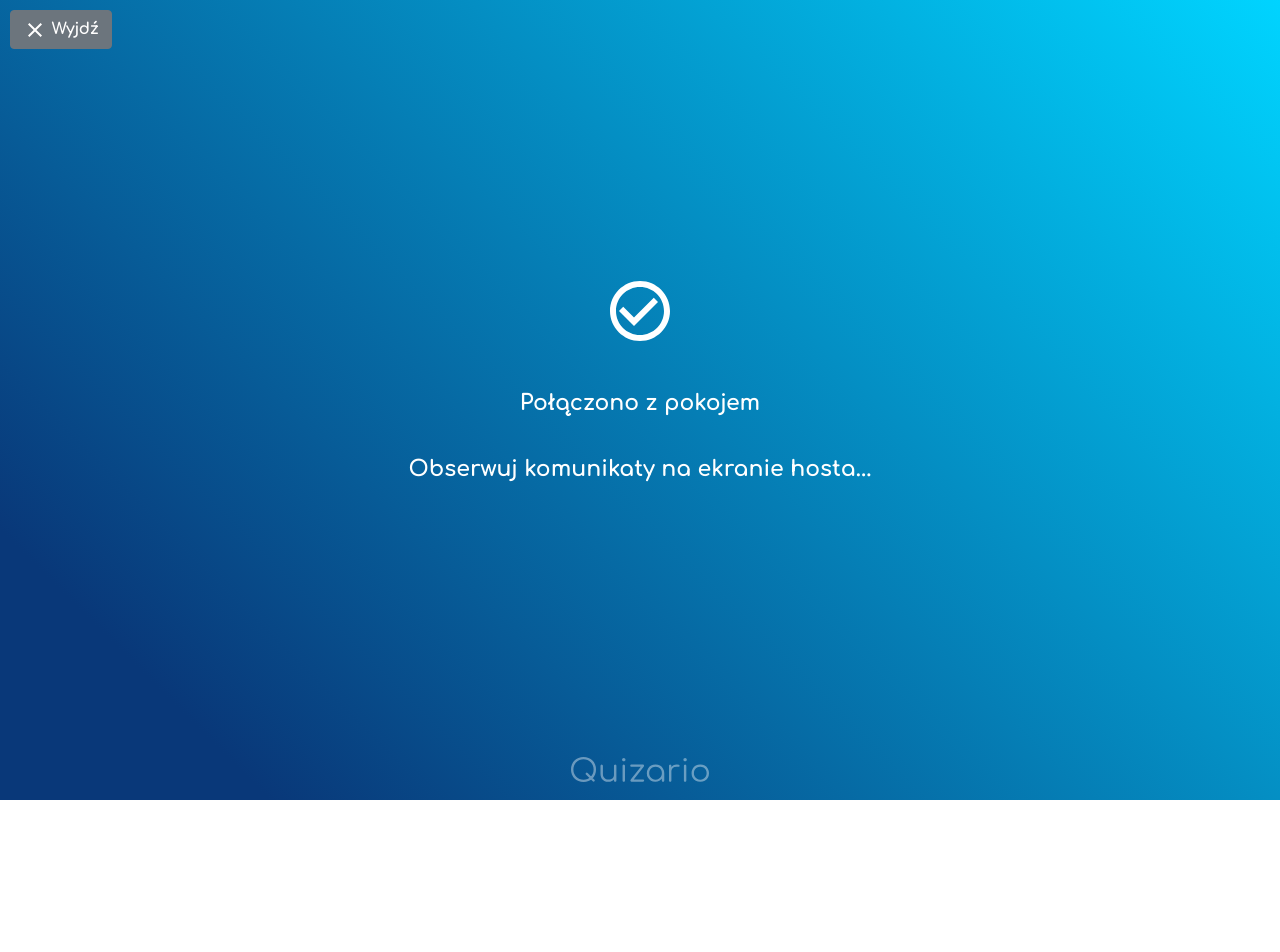
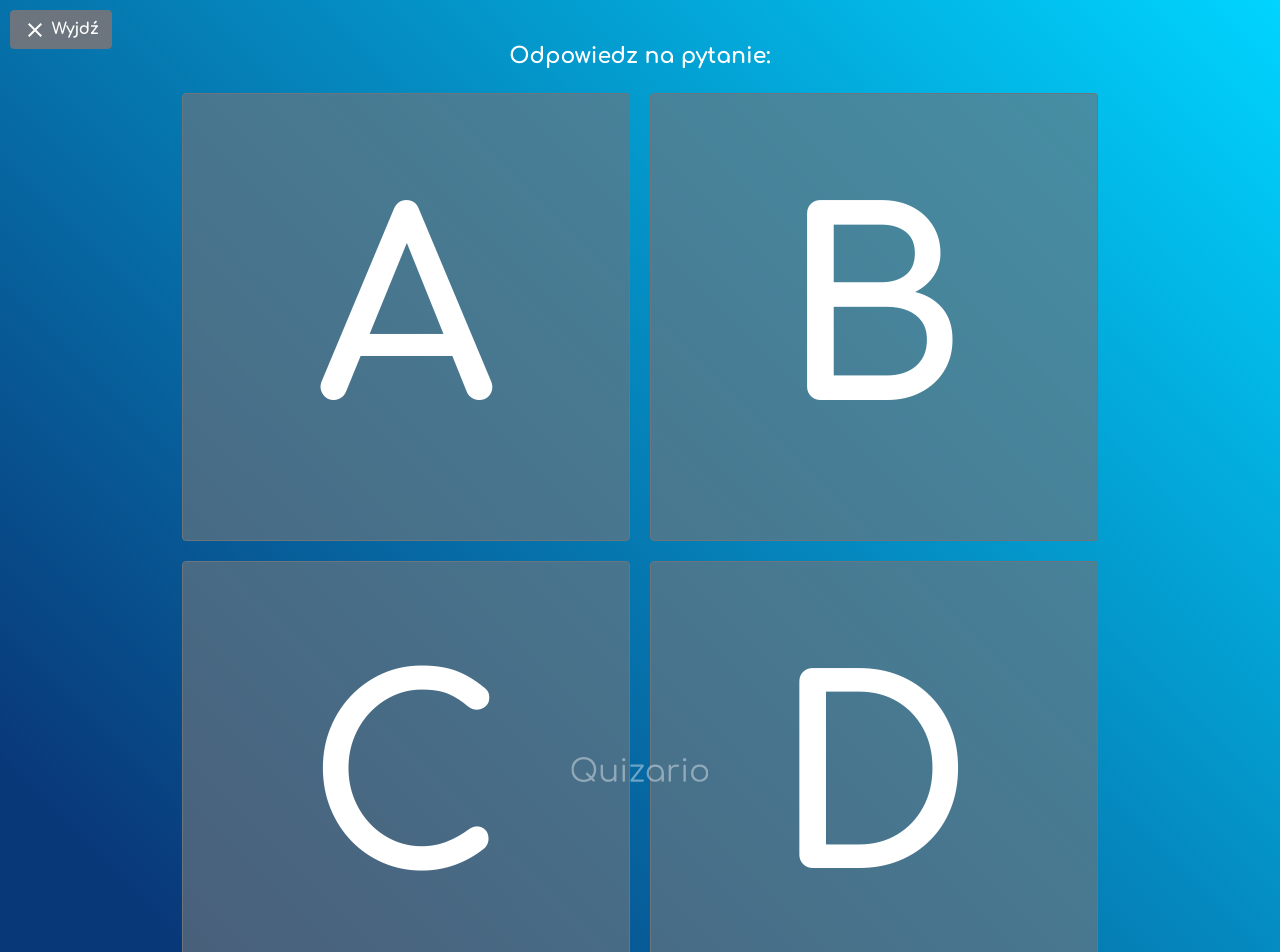
Before and after one commit to adan2013/Quizario, a React (Create React App) app in the folder client/: page /#/player in a window 1280 px wide. Shown: the top 952 px of the page. Before the commit the page ends 800 px from the top, so only its background shows below. Built offline with nearby package versions, Linux system fonts and the light colour scheme; no server answers.

Commit message:
question

```diff
--- a/client/src/components/CenterBox/CenterBox.css
+++ b/client/src/components/CenterBox/CenterBox.css
@@ -28,16 +28,16 @@
 }
 
 .cancel-btn {
-    position: absolute;
+    position: fixed;
     top: 10px;
     left: 10px;
 }
 
 .watermark-logo {
-    position: absolute;
-    left: 0;
+    position: fixed;
+    left: 50%;
     bottom: 0;
-    width: 100%;
+    transform: translate(-50%);
     text-align: center;
     padding-bottom: 14px;
     opacity: 0.4;
--- /dev/null
+++ b/client/src/views/player/Question.js
@@ -0,0 +1,75 @@
+import React, {Component} from 'react';
+import CenterBox from "../../components/CenterBox";
+import {Container, Col, Row, Button} from 'react-bootstrap'
+import {answerSelected} from "../../connection/config";
+
+class Question extends Component {
+    leftColumn = {
+        float: 'right'
+    };
+
+    keyboardStyle = {
+        display: 'block',
+        margin: '20px 10px',
+        height: '35vw',
+        width: '35vw',
+        fontSize: '20vw',
+        backgroundColor: 'rgba(108, 117, 125, .65)'
+    };
+
+    Keyboard = () => {
+        return(
+            <Row noGutters>
+                <Col sm={6} xs={6}>
+                    <div style={this.leftColumn}>
+                        <Button variant={"secondary"}
+                                style={this.keyboardStyle}
+                                onClick={() => this.selectAnswer(0)}>
+                            A
+                        </Button>
+                        <Button variant={"secondary"}
+                                style={this.keyboardStyle}
+                                onClick={() => this.selectAnswer(2)}>
+                            C
+                        </Button>
+                    </div>
+                </Col>
+                <Col sm={6} xs={6}>
+                    <Button variant={"secondary"}
+                            style={this.keyboardStyle}
+                            onClick={() => this.selectAnswer(1)}>
+                        B
+                    </Button>
+                    <Button variant={"secondary"}
+                            style={this.keyboardStyle}
+                            onClick={() => this.selectAnswer(3)}>
+                        D
+                    </Button>
+                </Col>
+            </Row>
+        );
+    };
+
+    selectAnswer = (number) => {
+        if(this.props.question) {
+            this.props.selected(number);
+            this.props.socket.emit(answerSelected, this.props.game.roomCode, this.props.game.playerName, number);
+            this.props.switchState('WAITING');
+        }
+    };
+
+    render() {
+        return (
+            <CenterBox logo cancel={"Wyjdź"} {...this.props}>
+                <div className={"message-box"}>
+                    Odpowiedz na pytanie:
+                    <Container fluid>
+                        <this.Keyboard/>
+                    </Container>
+                </div>
+            </CenterBox>
+        );
+    }
+}
+
+export default Question;
--- a/client/src/views/player/index.js
+++ b/client/src/views/player/index.js
@@ -19,6 +19,7 @@ import LoadingRoom from "./LoadingRoom";
 import NicknameIsBusy from "./NicknameIsBusy";
 import RoomNotFound from "./RoomNotFound";
 import Waiting from "./Waiting";
+import Question from "./Question";
 
 class Player extends React.Component {
     constructor(props) {
@@ -31,7 +32,7 @@ class Player extends React.Component {
     }
 
     componentDidMount() {
-        this.props.switchState('WAITING'); //LOADING_ROOM TODO temp
+        this.props.switchState('QUESTION'); //LOADING_ROOM TODO temp
         //this.props.game.roomCode && this.props.game.playerName TODO temp
         if(true) {
 
@@ -78,12 +79,8 @@ class Player extends React.Component {
         if(this.socket) this.socket.disconnect();
     }
 
-    selectAnswer = (number) => {
-        if(this.state.question) {
-            this.setState({selectedAnswer: number});
-            this.socket.emit(answerSelected, this.props.game.roomCode, this.props.game.playerName, number);
-            this.props.switchState('WAITING');
-        }
+    selected = (number) => {
+        this.setState({selectedAnswer: number});
     };
 
     render() {
@@ -99,30 +96,9 @@ class Player extends React.Component {
                                 selectedAnswer={this.state.selectedAnswer}
                                 correctAnswer={this.state.correctAnswer}/>);
             case 'QUESTION':
-                if(this.state.question){
-                    return(
-                        <div>
-                            room code: {this.props.game.roomCode}<br/>
-                            nick: {this.props.game.playerName}<br/>
-                            title: {this.props.game.hostingRoom.title}<br/>
-                            Odpowiedz na pytanie:<br/><br/>
-                            Pytanie: {this.state.question.question}<br/>
-                            A: {this.state.question.answers[0]}<br/>
-                            B: {this.state.question.answers[1]}<br/>
-                            C: {this.state.question.answers[2]}<br/>
-                            D: {this.state.question.answers[3]}<br/>
-                            <br/>
-                            <Button variant={"primary"} onClick={() => this.selectAnswer(0)}>Wybierz A</Button>
-                            <Button variant={"primary"} onClick={() => this.selectAnswer(1)}>Wybierz B</Button>
-                            <Button variant={"primary"} onClick={() => this.selectAnswer(2)}>Wybierz C</Button>
-                            <Button variant={"primary"} onClick={() => this.selectAnswer(3)}>Wybierz D</Button>
-                            <br/><br/>
-                            <Button variant={"danger"} onClick={() => this.props.history.push('/')}>Wyjdź z gry</Button>
-                        </div>
-                    );
-                }else{
-                    return(<span/>);
-                }
+                return(<Question {...this.props}
+                                 socket={this.socket}
+                                 selected={this.selected}/>);
             case 'FINAL':
                 let stats = this.state.stats.slice();
                 stats.sort((a, b) => {
```
